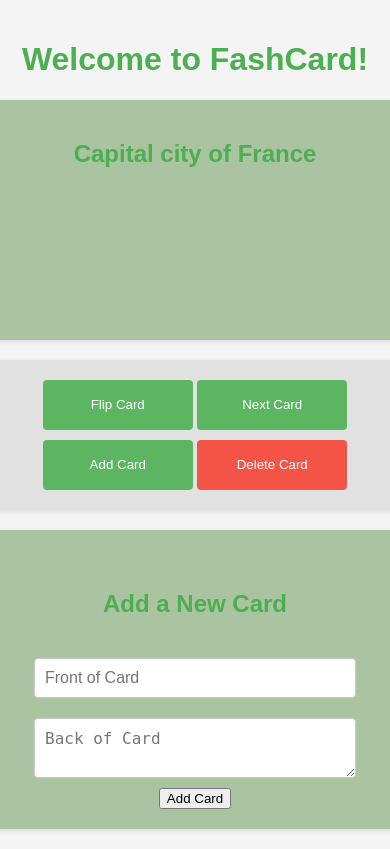
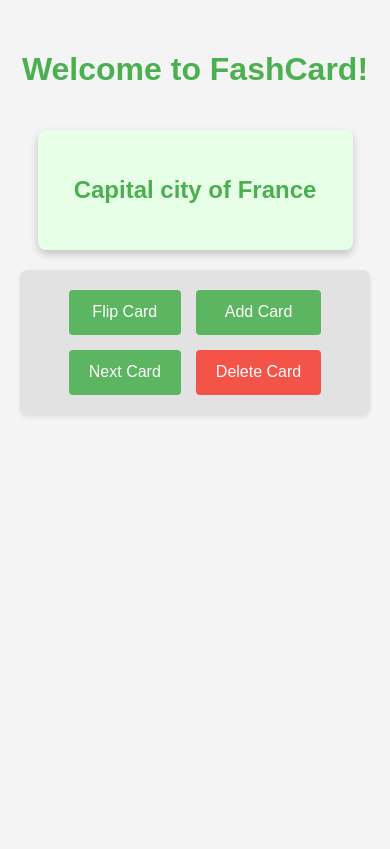
Before and after one commit to 1093891/Flipcard_flask, a Flask app: page / in a window 390 px wide. After the commit the page ends 417 px from the top, so only its background shows below. Run offline with Flask 3, Linux system fonts and the light colour scheme.

Commit message:
adding functionality to the flip button, add next and delete buttons

```diff
--- a/app.py
+++ b/app.py
@@ -1,62 +1,118 @@
-from flask import Flask,render_template, request, redirect
+from flask import Flask, render_template, request, redirect, jsonify
 from flask_sqlalchemy import SQLAlchemy
+import os # Import os module to handle path for database
 
 app = Flask(__name__)
-app.config['SQLALCHEMY_DATABASE_URI'] = 'sqlite:///flashcards.db'
+
+# Configure database URI
+# Ensure the database file is in the same directory as app.py or specify a full path
+basedir = os.path.abspath(os.path.dirname(__file__))
+app.config['SQLALCHEMY_DATABASE_URI'] = 'sqlite:///' + os.path.join(basedir, 'flashcards.db')
+app.config['SQLALCHEMY_TRACK_MODIFICATIONS'] = False # Suppress SQLAlchemy warning
+
 db = SQLAlchemy(app)
-index = 0
+
 class FlipCard(db.Model):
     id = db.Column(db.Integer, primary_key=True)
     front = db.Column(db.String(100), nullable=False)
     back = db.Column(db.String(200), nullable=False)
 
-# Create the database
+    def __repr__(self):
+        return f'<FlipCard {self.id}: {self.front}>'
+
+# Create the database and seed initial data
 with app.app_context():
     db.create_all()
+    # Only seed if no cards exist to avoid duplicate entries on every restart
     if not FlipCard.query.first():
         card1 = FlipCard(front="Capital city of France", back="Paris")
-        card2 = FlipCard(front="Question", back="Answer")
-        db.session.add_all([card1, card2])
+        card2 = FlipCard(front="Largest planet in our solar system", back="Jupiter")
+        card3 = FlipCard(front="The smallest prime number", back="2")
+        db.session.add_all([card1, card2, card3])
         db.session.commit()
 
+# Route to display the initial page
 @app.route('/')
 def index():
     cards = FlipCard.query.all()
-    print(cards)
+    current_card = None
+    first_card_id = ''
+    cards_available = False
+
+    if cards:
+        current_card = cards[0]
+        first_card_id = cards[0].id
+        cards_available = True
+
+    return render_template(
+        'index.html',
+        current_card=current_card,
+        cards_available=cards_available,
+        total_cards=len(cards) if cards else 0,
+        first_card_id=first_card_id
+    )
+
+# AJAX endpoint to get next card data
+@app.route('/next_card_data/<int:current_card_id>')
+def next_card_data(current_card_id):
+    # Ensure consistent order for sequential access
+    cards = FlipCard.query.order_by(FlipCard.id).all()
     if not cards:
-        return {
+        return jsonify({}) # No cards available
 
-        }
-    return render_template('index.html', cards=cards)
-@app.route('/add', methods=['POST'])
-def add():
-    card_front = request.form['front']
-    card_back = request.form['back']
-    new_card = FlipCard(card_front=card_front ,back=card_back)
-    db.session.add(new_card)
-    db.session.commit()
-    return redirect('/')
+    # Find the index of the current card based on its ID
+    current_idx = -1
+    for i, card in enumerate(cards):
+        if card.id == current_card_id:
+            current_idx = i
+            break
 
-@app.route('/delete/<int:id>')
-def delete(id):
-    task = FlipCard.query.get_or_404(id)
-    db.session.delete(task)
-    db.session.commit()
-    return redirect('/')
+    # If current card not found or it's the last card, loop back to the first
+    if current_idx == -1 or current_idx == len(cards) - 1:
+        next_card = cards[0]
+    else:
+        next_card = cards[current_idx + 1]
 
-@app.route('/next/<int:id>')
-def next_card(id):
-    global index
-    cards = FlipCard.query.all()
-    if not cards:
-        return redirect('/')
-    index = (index + 1) % len(cards)
-    return render_template('index.html', cards=cards, current_card=cards[index])
+    # Return next card's data as JSON
+    return jsonify({'front': next_card.front, 'back': next_card.back, 'id': next_card.id})
 
-def count_cards(x):
-    return x+1
 
+# AJAX endpoint for adding cards
+@app.route('/add_card_ajax', methods=['POST'])
+def add_card_ajax():
+    data = request.get_json()
+    card_front = data.get('front')
+    card_back = data.get('back')
+
+    if not card_front or not card_back:
+        return jsonify({'success': False, 'message': 'Both front and back are required.'}), 400
+
+    new_card = FlipCard(front=card_front, back=card_back)
+    try:
+        db.session.add(new_card)
+        db.session.commit()
+        return jsonify({'success': True, 'message': 'Card added successfully!', 'card_id': new_card.id})
+    except Exception as e:
+        db.session.rollback()
+        # Log the error for debugging
+        app.logger.error(f"Error adding card: {e}")
+        return jsonify({'success': False, 'message': 'Failed to add card. Please try again.'}), 500
+
+# Modified delete route to handle AJAX and return JSON
+@app.route('/delete/<int:card_id>', methods=['POST']) # Use card_id for clarity
+def delete(card_id):
+    card_to_delete = FlipCard.query.get(card_id)
+    if not card_to_delete:
+        return jsonify({'success': False, 'message': 'Card not found.'}), 404
+    try:
+        db.session.delete(card_to_delete)
+        db.session.commit()
+        return jsonify({'success': True, 'message': 'Card deleted successfully.'})
+    except Exception as e:
+        db.session.rollback()
+        app.logger.error(f"Error deleting card: {e}")
+        return jsonify({'success': False, 'message': 'Failed to delete card. Please try again.'}), 500
 
 
 if __name__ == '__main__':
-    app.run()
+    app.run(debug=True) # Run in debug mode for easier development
--- a/static/script.js
+++ b/static/script.js
@@ -1,20 +1,175 @@
-document.addEventListener('DOMContentLoaded', () => {
+document.addEventListener('DOMContentLoaded', function() {
     const flipButton = document.querySelector('.flip-button');
     const nextButton = document.querySelector('.next-button');
+    const addCardButton = document.querySelector('.add-button');
+    const deleteButton = document.querySelector('.delete-button');
+
     const cardInner = document.querySelector('.card-inner');
     const cardFront = document.querySelector('.card-front');
     const cardBack = document.querySelector('.card-back');
-    const addCardButton = document.querySelector('.add-button');
-    const deleteCardButton = document.querySelector('.delete-button');
-    const newCardForm = document.querySelector('.new-card-form');
+
+    const newFormContainer = document.querySelector('.new_form');
+    const newCardForm = document.getElementById('new-card-form');
+    const frontInput = document.getElementById('front');
+    const backTextarea = document.getElementById('back');
+
+    // --- Helper function to update card content ---
+    function updateCardContent(frontText, backText, cardId) {
+        cardFront.textContent = frontText;
+        cardBack.textContent = backText;
+        // Update the data attribute on the body with the new card's ID
+        document.body.dataset.currentCardId = cardId;
+
+        // Ensure the card is showing the front and is not flipped
+        cardInner.classList.remove('flipped');
+        cardFront.classList.remove('hidden');
+        cardBack.classList.add('hidden');
+    }
+
+    // --- Flip Card Functionality ---
+    if (flipButton) {
+        flipButton.addEventListener('click', () => {
+            cardInner.classList.toggle('flipped');
+            cardFront.classList.toggle('hidden');
+            cardBack.classList.toggle('hidden');
+        });
+    }
 
 
-    // -- Flip Card Functionality --
-    flipButton.addEventListener('click', () => {
-        cardInner.classList.toggle('flipped');
-        cardBack.classList.toggle('hidden');
-        cardFront.classList.toggle('hidden');
-    });
+    // --- Next Card Functionality (AJAX) ---
+    if (nextButton) {
+        nextButton.addEventListener('click', () => {
+            const currentCardId = document.body.dataset.currentCardId;
 
+            if (!currentCardId) {
+                alert('No cards available to navigate.');
+                return;
+            }
 
-})
+            fetch(`/next_card_data/${currentCardId}`)
+                .then(response => {
+                    if (!response.ok) {
+                        throw new Error(`HTTP error! status: ${response.status}`);
+                    }
+                    return response.json();
+                })
+                .then(data => {
+                    if (data && data.front && data.back && data.id) {
+                        updateCardContent(data.front, data.back, data.id);
+                    } else {
+                        // This case might happen if backend returns empty or incomplete data
+                        // It also happens if the only card is deleted and next is clicked
+                        alert('No more cards, or an issue fetching the next one.');
+                        // Optionally, disable next button or show a specific message
+                    }
+                })
+                .catch(error => console.error('Error fetching next card:', error));
+        });
+    }
+
+    // --- Toggle Add Card Form ---
+    if (addCardButton && newFormContainer) {
+        addCardButton.addEventListener('click', () => {
+            newFormContainer.classList.toggle('show');
+            // Clear form when opening
+            if (newFormContainer.classList.contains('show')) {
+                newCardForm.reset();
+                frontInput.focus(); // Focus on the first input
+            }
+        });
+    }
+
+    // --- Add Card Form Submission (AJAX) ---
+    if (newCardForm) {
+        newCardForm.addEventListener('submit', async (event) => {
+            event.preventDefault(); // Prevent default form submission
+
+            const front = frontInput.value.trim();
+            const back = backTextarea.value.trim();
+
+            if (!front || !back) {
+                alert('Please fill in both front and back of the card.');
+                return;
+            }
+
+            try {
+                const response = await fetch('/add_card_ajax', {
+                    method: 'POST',
+                    headers: {
+                        'Content-Type': 'application/json',
+                    },
+                    body: JSON.stringify({ front: front, back: back }),
+                });
+
+                const data = await response.json();
+
+                if (data.success) {
+                    alert('Card added successfully!');
+                    newCardForm.reset(); // Clear the form
+                    newFormContainer.classList.remove('show'); // Hide the form
+                    // Optionally, update the card display immediately without a full reload
+                    // If no cards were present before, display this one.
+                    // If cards were present, the user will see it on next cycle or reload.
+                    if (!document.body.dataset.currentCardId || document.body.dataset.currentCardId === '') {
+                         updateCardContent(front, back, data.card_id);
+                    } else {
+                        // For simplicity, reload to ensure state is fresh
+                        window.location.reload();
+                    }
+
+                } else {
+                    alert('Error adding card: ' + (data.message || 'Unknown error.'));
+                }
+            } catch (error) {
+                console.error('Error:', error);
+                alert('An error occurred while adding the card.');
+            }
+        });
+    }
+
+    // --- Delete Card Functionality (AJAX) ---
+    if (deleteButton) {
+        deleteButton.addEventListener('click', async () => {
+            const currentCardId = document.body.dataset.currentCardId;
+
+            if (!currentCardId || currentCardId === '') {
+                alert('No card is currently displayed to delete.');
+                return;
+            }
+
+            if (confirm('Are you sure you want to delete this card?')) {
+                try {
+                    const response = await fetch(`/delete/${currentCardId}`, {
+                        method: 'POST', // Use POST for deletion for better practice
+                        headers: {
+                            'Content-Type': 'application/json', // Even for POST, you can indicate JSON if body is empty or simple
+                        },
+                        // body: JSON.stringify({}) // Optional: Send an empty JSON object if needed by Flask
+                    });
+
+                    const data = await response.json();
+
+                    if (data.success) {
+                        alert('Card deleted successfully!');
+                        // After deleting, reload the page to get the updated card list
+                        window.location.reload();
+                    } else {
+                        alert('Failed to delete card: ' + (data.message || 'Unknown error.'));
+                    }
+                } catch (error) {
+                    console.error('Error deleting card:', error);
+                    alert('An error occurred while deleting the card.');
+                }
+            }
+        });
+    }
+
+    // Initial state check for cards
+    if (!document.body.dataset.currentCardId || document.body.dataset.currentCardId === '') {
+        // If no cards, hide flip/next/delete buttons
+        if (flipButton) flipButton.style.display = 'none';
+        if (nextButton) nextButton.style.display = 'none';
+        if (deleteButton) deleteButton.style.display = 'none';
+    }
+
+});
--- a/static/style.css
+++ b/static/style.css
@@ -15,42 +15,102 @@ p {
     line-height: 1.6;
     color: #333;
 }
-.card {
+.container {
+    width: 100%;
+    max-width: 600px;
     display: flex;
     flex-direction: column;
     align-items: center;
-    background-color: rgba(146, 179, 133, 0.75);
+    gap: 20px; /* Space between sections */
+}
+
+.card {
+    /* Removed fixed background-color here as card-front/back will handle it */
+    padding: 0; /* Remove padding as card-front/back have it */
+    margin-bottom: 0; /* Adjusted for container gap */
+    border-radius: 8px;
+    box-shadow: 0 4px 8px rgba(0, 0, 0, 0.1); /* Slightly stronger shadow */
+    width: 400px; /* Fixed width for card container */
+    height: 200px; /* Fixed height for card container */
+    perspective: 1000px; /* For 3D flip effect */
+    position: relative; /* Needed for absolute positioning of inner elements */
+    background: none; /* No background for the outer card div */
+}
+
+.card-inner {
+    position: relative;
+    width: 100%;
+    height: 100%;
+    text-align: center;
+    transition: transform 0.6s;
+    transform-style: preserve-3d;
+}
+
+.card-inner.flipped {
+    transform: rotateY(180deg);
+}
+
+.card-front, .card-back {
+    position: absolute;
+    width: 100%;
+    height: 100%;
+    backface-visibility: hidden; /* Hide the back of the element when it's facing away from the user */
+    display: flex;
+    flex-direction: column; /* To center text vertically */
+    justify-content: center;
+    align-items: center;
+    border-radius: 8px;
+    box-shadow: 0 4px 8px rgba(0, 0, 0, 0.1);
+    background-color: #fff; /* Default background */
+    color: #333;
+    font-size: 1.5em;
     padding: 20px;
-    margin-bottom: 20px;
-    border-radius: 8px;
-    box-shadow: 0 2px 5px rgba(0, 0, 0, 0.1);
-    transition: transform 0.3s ease;
-    width: 400px;
-    height: 200px;
+    box-sizing: border-box; /* Include padding in the element's total width and height */
+    word-wrap: break-word; /* Ensure long words break */
+    overflow-wrap: break-word; /* Ensure long words break */
+}
+/* Specific styles for front and back for differentiation */
+.card-front {
+    background-color: #e6ffe6; /* Light green for front */
+    color: #333;
+}
 
+.card-back {
+    transform: rotateY(180deg);
+    background-color: #ccffcc; /* Slightly darker green for back */
+    color: #333;
 }
-.hidden {
-    display: none;
+
+/* Ensure only one face is visible at a time using display: none for current state management in JS */
+.card-front.hidden, .card-back.hidden {
+    display: none !important; /* Use !important to override flex display from .card-front, .card-back */
 }
-.visible {
-    display: block;
-}
+
+
 .button_section {
     display: flex;
-    flex-direction: column;
+    flex-direction: row; /* Changed to row for horizontal arrangement of primary buttons */
     justify-content: center;
     flex-wrap: wrap;
-    gap: 10px;
+    gap: 15px; /* Increased gap for better spacing */
     padding: 20px;
     text-align: center;
-    margin-top: 20px;
+    margin-top: 0; /* Adjusted for container gap */
     background-color: #e0e0e0;
     border-radius: 8px;
     box-shadow: 0 2px 5px rgba(0, 0, 0, 0.1);
     opacity: 0.9;
+    width: 100%; /* Take full width of container */
+    box-sizing: border-box;
+}
 
+.button_section > div {
+    display: flex;
+    gap: 15px; /* Gap between buttons within each div */
 }
-.add-button,.flip-button,.next-button {
+
+
+button {
     background-color: #4CAF50;
     color: white;
     padding: 10px 20px;
@@ -58,56 +118,99 @@ p {
     cursor: pointer;
     border-radius: 4px;
     transition: background-color 0.3s ease;
-    width: 150px;
-    height: 50px;
+    min-width: 120px; /* Minimum width for buttons */
+    height: 45px; /* Consistent height */
+    font-size: 1em;
 }
-.add-button:hover,.flip-button:hover,.next-button:hover {
+
+button:hover {
     background-color: #45a049;
 }
+
 .delete-button {
     background-color: #f44336;
-    color: white;
-    padding: 10px 20px;
-    border: none;
-    cursor: pointer;
-    border-radius: 4px;
-    transition: background-color 0.3s ease;
-    width: 150px;
-    height: 50px;
-
 }
 .delete-button:hover {
     background-color: #d32f2f;
 }
-form{
+
+.new_form {
+    display: none; /* Hidden by default, shown by JS */
+    margin-top: 0; /* Adjusted for container gap */
+    padding: 20px;
+    border: 1px solid #ccc;
+    border-radius: 8px;
+    background-color: #f9f9f9;
+    width: 100%; /* Take full width of container */
+    box-sizing: border-box;
+    max-width: 400px; /* Limit width of form */
+}
+
+.new_form.show {
+    display: flex; /* Use flex to align form elements */
+    flex-direction: column;
+    align-items: center;
+    gap: 10px;
+}
+
+form {
+    width: 100%; /* Ensure form takes full width within new_form */
     display: flex;
     flex-direction: column;
     align-items: center;
     gap: 10px;
-    margin-top: 20px;
+    margin-top: 0;
 }
+
 form input, form textarea {
-    width: 300px;
+    width: calc(100% - 20px); /* Adjust width to account for padding */
     padding: 10px;
     border: 1px solid #ccc;
     border-radius: 4px;
     font-size: 16px;
+    box-sizing: border-box; /* Include padding and border in width */
 }
-form input[type="submit"] {
+
+form button[type="submit"] {
     background-color: #4CAF50;
     color: white;
     border: none;
     cursor: pointer;
     transition: background-color 0.3s ease;
+    width: auto; /* Allow button to size naturally */
+    padding: 10px 30px; /* More padding for submit button */
 }
-.new_form{
-    display: flex;
-    flex-direction: column;
-    align-items: center;
-    gap: 10px;
-    margin-top: 20px;
-    background-color: rgba(146, 179, 133, 0.75);
-    padding: 20px;
-    border-radius: 8px;
-    box-shadow: 0 2px 5px rgba(0, 0, 0, 0.1);
+
+/* Responsive adjustments */
+@media (max-width: 768px) {
+    .card {
+        width: 300px;
+        height: 150px;
+    }
+    .card-front h2, .card-back p {
+        font-size: 1.2em;
+    }
+    .button_section > div {
+        flex-direction: column; /* Stack buttons vertically on smaller screens */
+    }
+    button {
+        width: 100%; /* Full width for buttons on small screens */
+        min-width: unset;
+    }
+    .new_form {
+        max-width: 300px;
+    }
 }
+
+@media (max-width: 480px) {
+    .card {
+        width: 90%; /* Even smaller on very small screens */
+        height: 120px;
+    }
+    .card-front h2, .card-back p {
+        font-size: 1em;
+    }
+    .container {
+        padding: 10px;
+    }
+}
--- a/templates/index.html
+++ b/templates/index.html
@@ -2,24 +2,33 @@
 <html lang="en">
 <head>
     <meta charset="UTF-8">
-    <title>Flip Card</title>
+    <title>FashCard</title>
     <meta name="viewport" content="width=device-width, initial-scale=1.0">
-    <link rel="stylesheet" href="../static/style.css">
+    <link rel="stylesheet" href="{{ url_for('static', filename='style.css') }}">
 </head>
-<body>
+<body data-current-card-id="{{ current_card.id if current_card and current_card.id else '' }}">
 <div class="container">
     <h1>Welcome to FashCard!</h1>
+
     <div class="card">
         <div class="card-inner">
             <div class="card-front cards">
-                <h2>{{ cards[0].front }}</h2>
-
+                {% if current_card %}
+                    <h2>{{ current_card.front }}</h2>
+                {% else %}
+                    <h2>No cards yet!</h2>
+                {% endif %}
             </div>
             <div class="card-back hidden">
-               <p>{{ cards[0].back }}</p>
+                {% if current_card %}
+                    <p>{{ current_card.back }}</p>
+                {% else %}
+                    <p>Add some cards to get started.</p>
+                {% endif %}
             </div>
         </div>
     </div>
+
     <div class="button_section">
         <div>
             <button class="flip-button">Flip Card</button>
@@ -31,17 +40,16 @@
         </div>
     </div>
 
-     <div class="new_form ">
+    <div class="new_form">
         <form id="new-card-form">
             <h2>Add a New Card</h2>
             <label for="front"></label><input type="text" id="front" placeholder="Front of Card" required>
             <label for="back"></label><textarea id="back" placeholder="Back of Card" required></textarea>
             <button type="submit">Add Card</button>
         </form>
-
     </div>
 
 </div>
-<script src="../static/script.js"></script>
+<script src="{{ url_for('static', filename='script.js') }}"></script>
 </body>
 </html>
```
Also changed, not shown: flashcards.db (added), instance/flashcards.db. Lines whose indentation alone changed are shown as unchanged.
